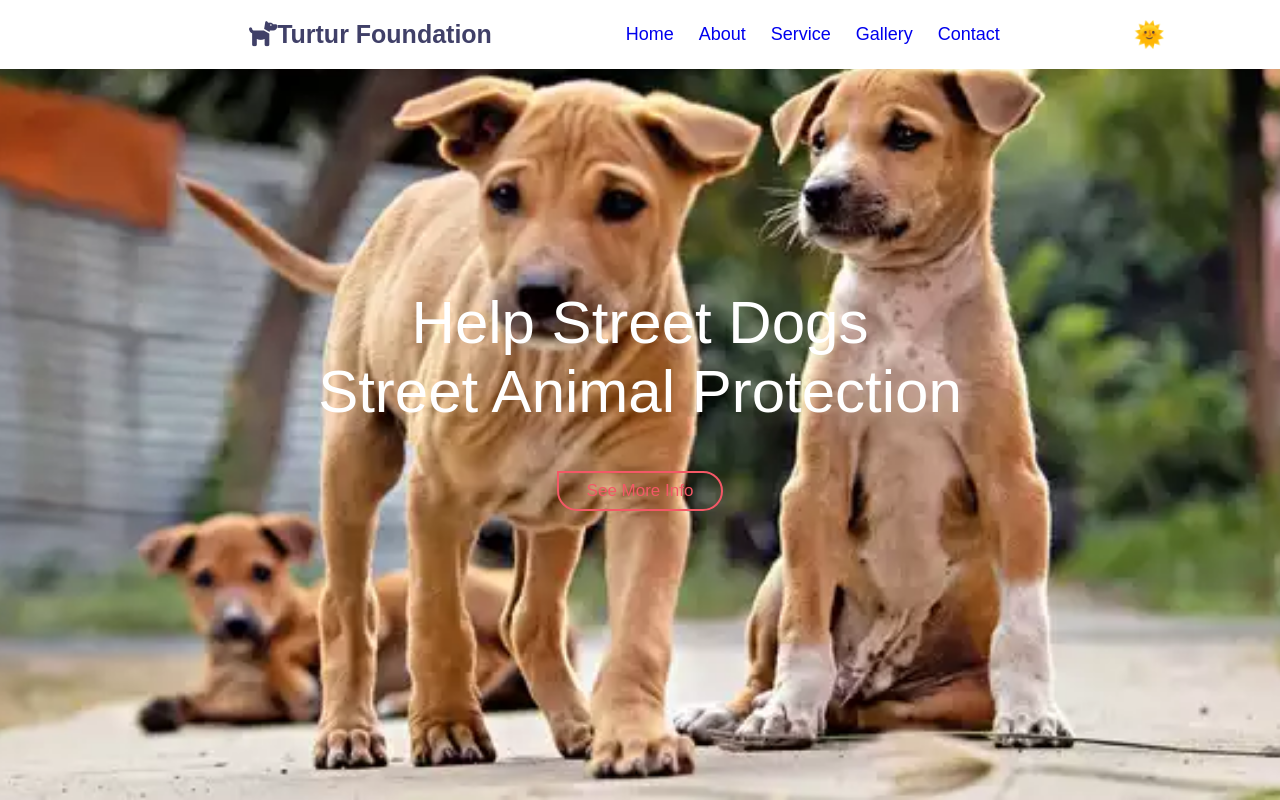
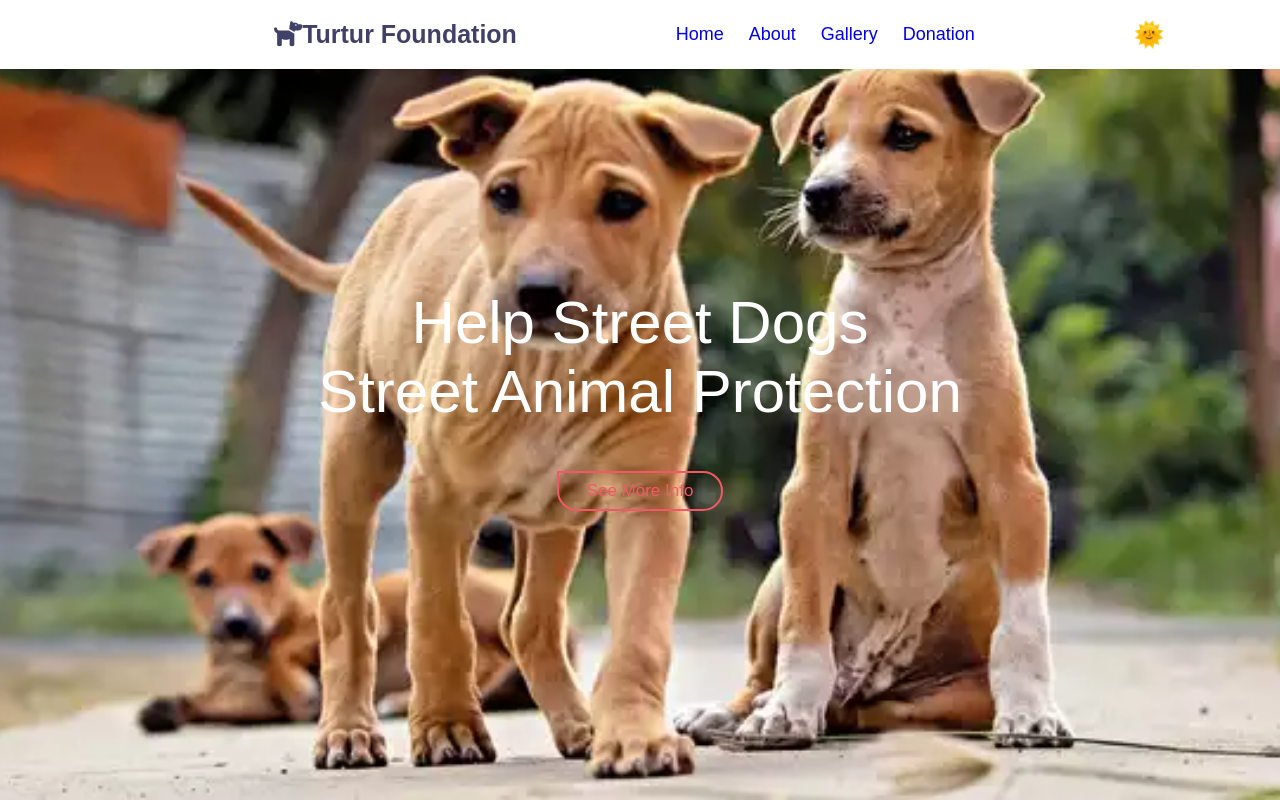
Before and after one commit to turturfoundation/aniket, a plain HTML site: page index.html in a window 1280 px wide. Shown: the top 800 px of the page. Drawn offline with nearby package versions, Linux system fonts and the light colour scheme; a small style sheet from the web is missing; a web font is replaced by a local one.

Commit message:
Update index.html

```diff
--- a/index.html
+++ b/index.html
@@ -28,9 +28,8 @@
             <ul>
               <li><a data-aos="zoom-in-left" data-aos-delay="1050" href="#home">Home</a></li>
               <li><a data-aos="zoom-in-left" data-aos-delay="1050" href="#about">About</a></li>
-              <li><a data-aos="zoom-in-left" data-aos-delay="1050" href="#service">Service</a></li>
               <li><a data-aos="zoom-in-left" data-aos-delay="1050" href="#gallery">Gallery</a></li>
-              <li><a data-aos="zoom-in-left" data-aos-delay="1050" href="#contact">Contact</a></li>
+              <li><a data-aos="zoom-in-left" data-aos-delay="1050" href="#donation-section">Donation</a></li>
             </ul>
           </nav>
           <div class="actions">
```
